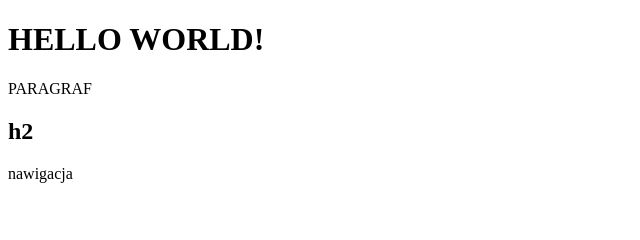
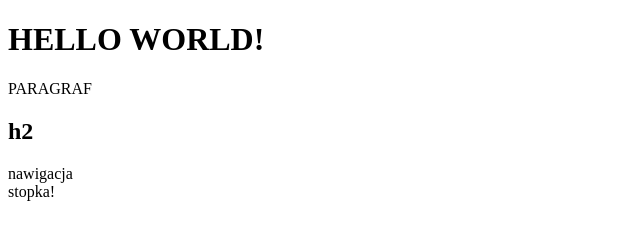
Before and after one commit to DJlHunt3r0/test, a plain HTML site: page index.html in a window 1280 px wide. Shown: the full height of the page, 0-640 px from the left. Drawn offline with Linux system fonts and the light colour scheme.

Commit message:
DODANO STOPKE

```diff
--- a/index.html
+++ b/index.html
@@ -10,5 +10,6 @@
     <p>PARAGRAF</p>
     <h2>h2</h2>
     <nav>nawigacja</nav>
+    <footer>stopka!</footer>
 </body>
 </html>
```
